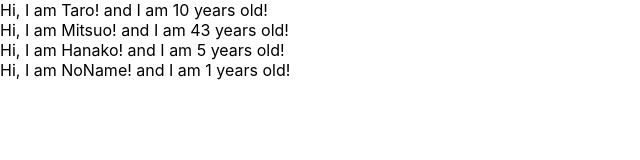
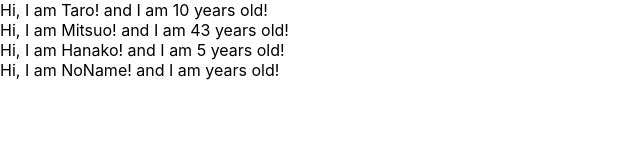
Before and after one commit to bangucs/udemy-react-reduc-crud-application, a React (Create React App) app: page / in a window 1280 px wide. Shown: the top 160 px of the page, without its empty margins (0-640 px from the left). Built offline with nearby package versions, Linux system fonts and the light colour scheme.

Commit message:
prop-types

```diff
--- a/src/App.js
+++ b/src/App.js
@@ -1,4 +1,6 @@
 import React from 'react';
+import PropTypes from 'prop-types';
+
 const App = () =>{
   const profiles = [
     { name:"Taro", age:10 },
@@ -19,9 +21,9 @@ const App = () =>{
 const User = (props) =>{
   return <div>Hi, I am {props.name}! and I am {props.age} years old!</div>
 }
-
-User.defaultProps = {
-  age:1
+User.PropTypes = {
+  name: PropTypes.string,
+  age: PropTypes.number
 }
 
 export default App;
```
